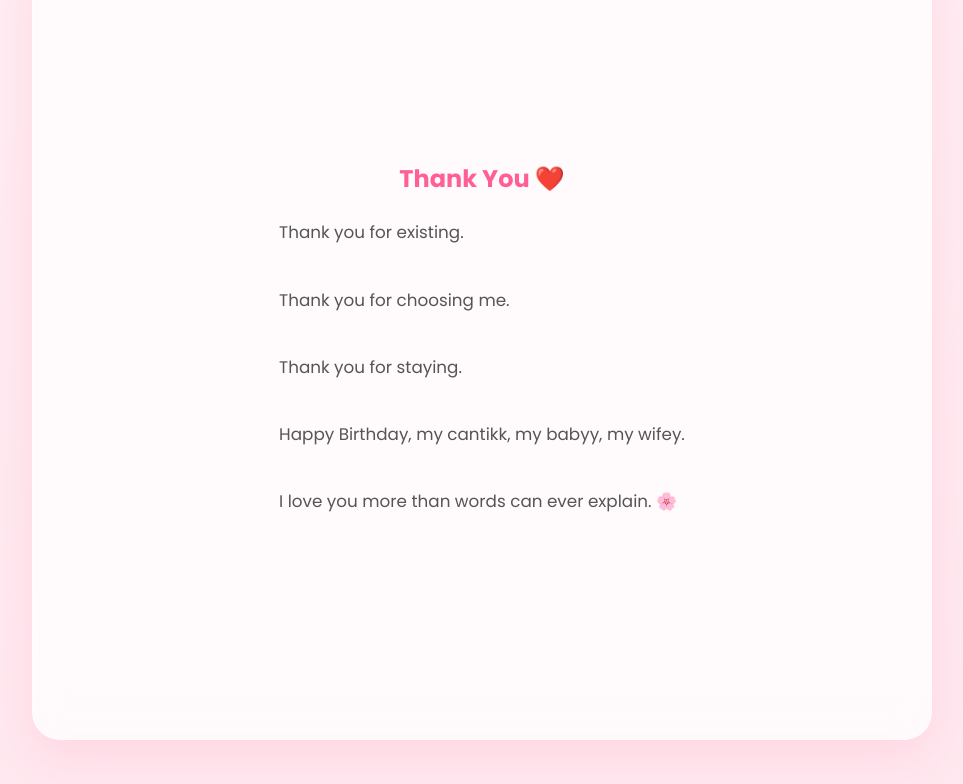
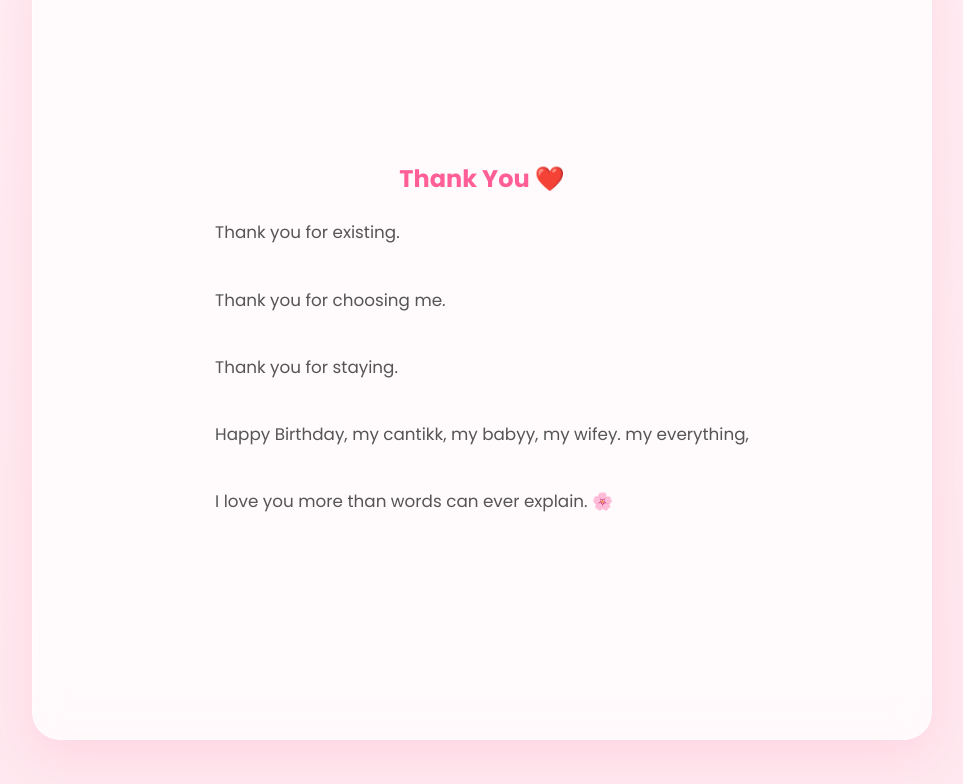
Before and after one commit to trulyjesko/My-Girl-Birthday, a plain HTML site: page index.html in a window 1280 px wide. Both pictures are taken after a click on the button "Open My Heart ❤️". Shown: the part 3887-4671 px from the top of the page, without its empty margins (158-1121 px from the left). Drawn offline with Linux system fonts and the light colour scheme.

Commit message:
Add 'my everything' to birthday message

```diff
--- a/index.html
+++ b/index.html
@@ -154,6 +154,7 @@ I love you.
         my cantikk,
         my babyy,
         my wifey.
+        my everything,
 
         <br><br>
 
```
